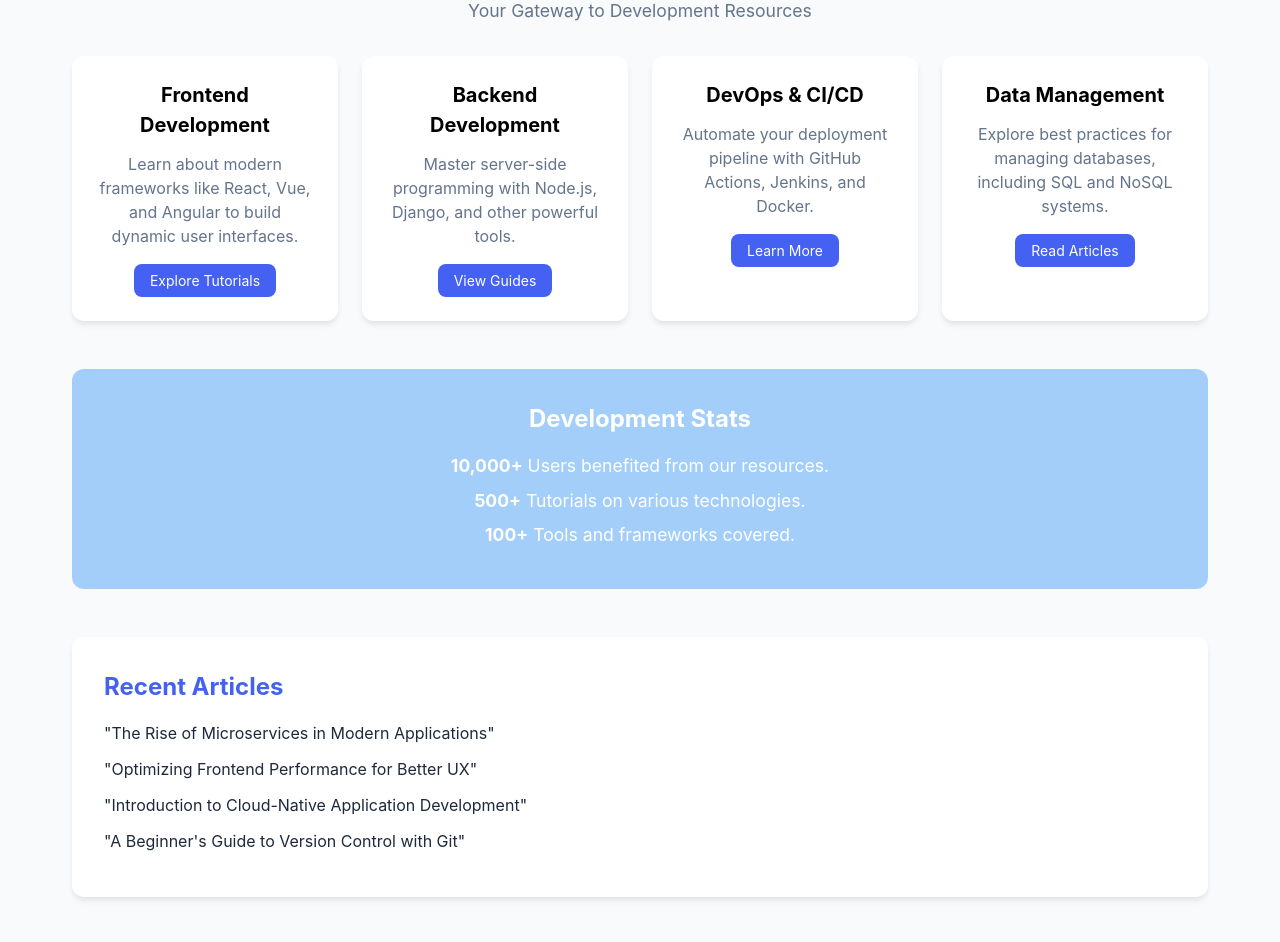
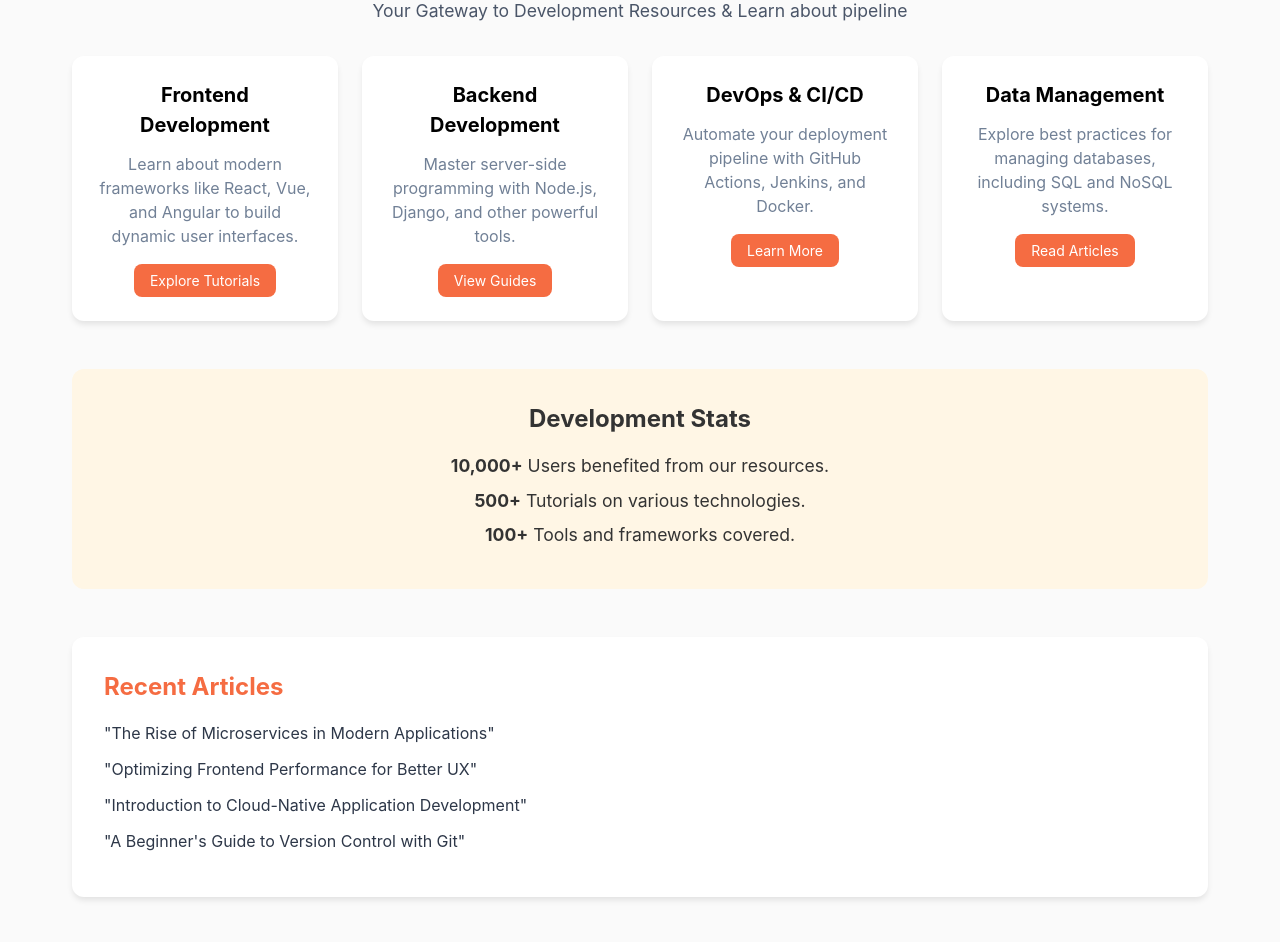
Before and after one commit to SoulSej10/FinalExamSia, a plain HTML site: page SIA_Activity/Activity_Pages/dashboard.html in a window 1280 px wide. Shown: the part 170-1112 px from the top of the page. Drawn offline with Linux system fonts and the light colour scheme; no server answers.

Commit message:
initial commit

```diff
--- a/SIA_Activity/Activity_Pages/dashboard.html
+++ b/SIA_Activity/Activity_Pages/dashboard.html
@@ -16,13 +16,13 @@
         }
 
         body {
-            background-color: #f8fafc;
-            color: #1e293b;
+            background-color: #fafafa;
+            color: #2d3748;
             line-height: 1.5;
         }
 
         .banner {
-            background-color: #4461F2;
+            background-color: #f56c42; /* Warm orange */
             color: white;
             padding: 1rem 2rem;
             display: flex;
@@ -86,11 +86,11 @@
         .header h1 {
             font-size: 2.5rem;
             margin-bottom: 0.5rem;
-            color: #4461F2;
+            color: #f56c42; /* Warm orange */
         }
 
         .header p {
-            color: #64748b;
+            color: #4a5568; /* Dark gray */
             font-size: 1.1rem;
         }
 
@@ -118,16 +118,16 @@
         .card h2 {
             font-size: 1.25rem;
             margin-bottom: 0.75rem;
-            color: #4461F2;
+            color: #f56c42; /* Warm orange */
         }
 
         .card p {
-            color: #64748b;
+            color: #718096; /* Light gray */
             margin-bottom: 1rem;
         }
 
         .button {
-            background-color: #4461F2;
+            background-color: #f56c42; /* Warm orange */
             color: white;
             border: none;
             padding: 0.5rem 1rem;
@@ -138,12 +138,12 @@
         }
 
         .button:hover {
-            background-color: #3451E2;
+            background-color: #e55b30; /* Darker shade of warm orange */
         }
 
         .statistics {
-            background-color: #a3cefa;
-            color: white;
+            background-color: #fff6e5; /* Light cream */
+            color: #333;
             padding: 2rem;
             border-radius: 12px;
             margin-bottom: 3rem;
@@ -171,7 +171,7 @@
         .recent-articles h2 {
             font-size: 1.5rem;
             margin-bottom: 1rem;
-            color: #4461F2;
+            color: #f56c42; /* Warm orange */
         }
 
         .recent-articles ul {
@@ -183,17 +183,17 @@
         }
 
         .recent-articles a {
-            color: #1e293b;
+            color: #2d3748; /* Dark gray */
             text-decoration: none;
             transition: color 0.2s;
         }
 
         .recent-articles a:hover {
-            color: #4461F2;
+            color: #f56c42; /* Warm orange */
         }
 
         .footer {
-            background-color: #1e293b;
+            background-color: #2d3748; /* Dark gray */
             color: white;
             padding: 2rem;
             border-radius: 12px;
@@ -241,6 +241,21 @@
                 padding: 1.5rem;
             }
         }
+
+
+
+
+
+
+
+
+
+
+
+
+
+
+
     </style>
     <script>
         document.addEventListener("DOMContentLoaded", () => {
@@ -280,7 +295,7 @@
         <div class="main-content">
             <div class="header">
                 <h1 style="color: black;">Welcome to DevHub</h1>
-                <p>Your Gateway to Development Resources</p>
+                <p>Your Gateway to Development Resources & Learn about pipeline</p>
             </div>
 
             <div class="cards">
```
